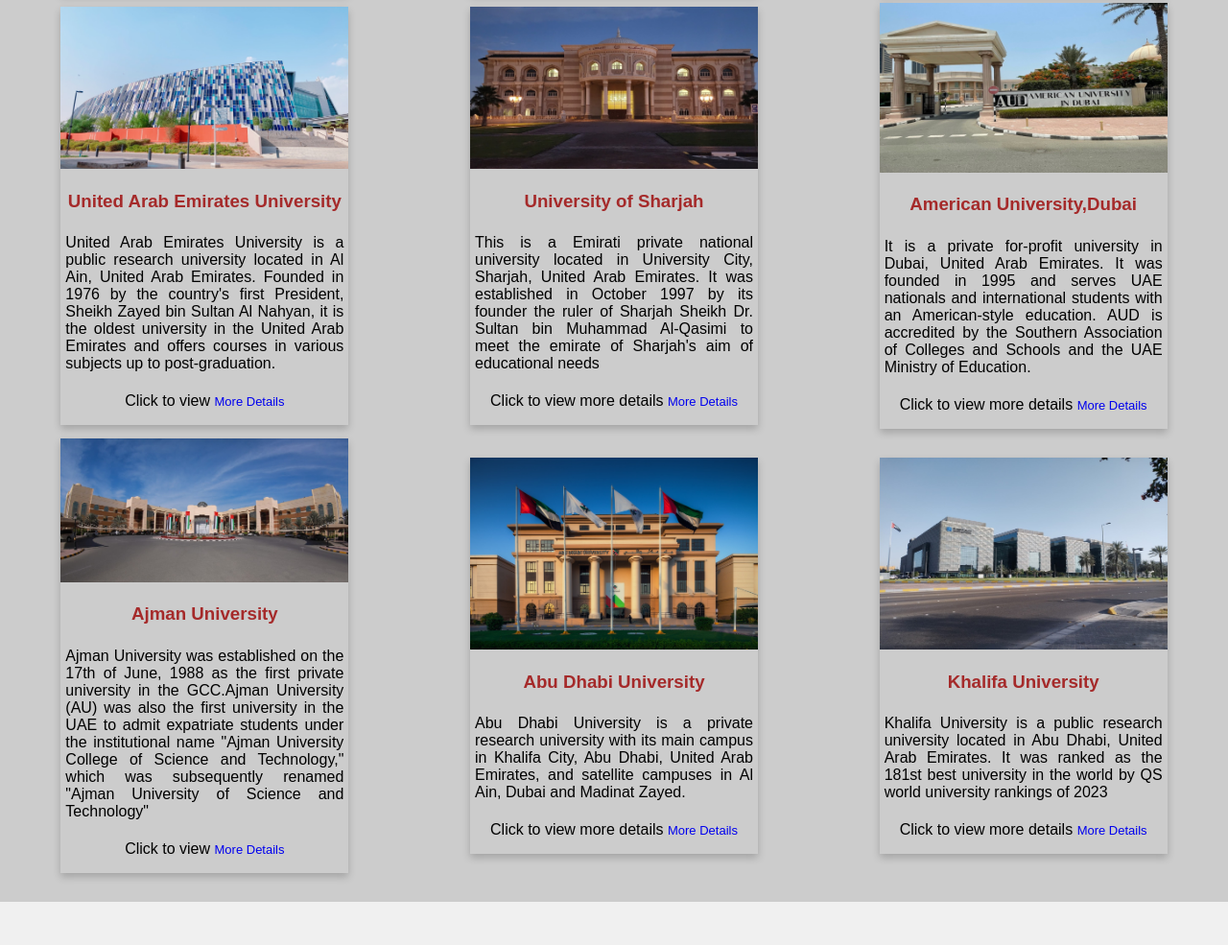
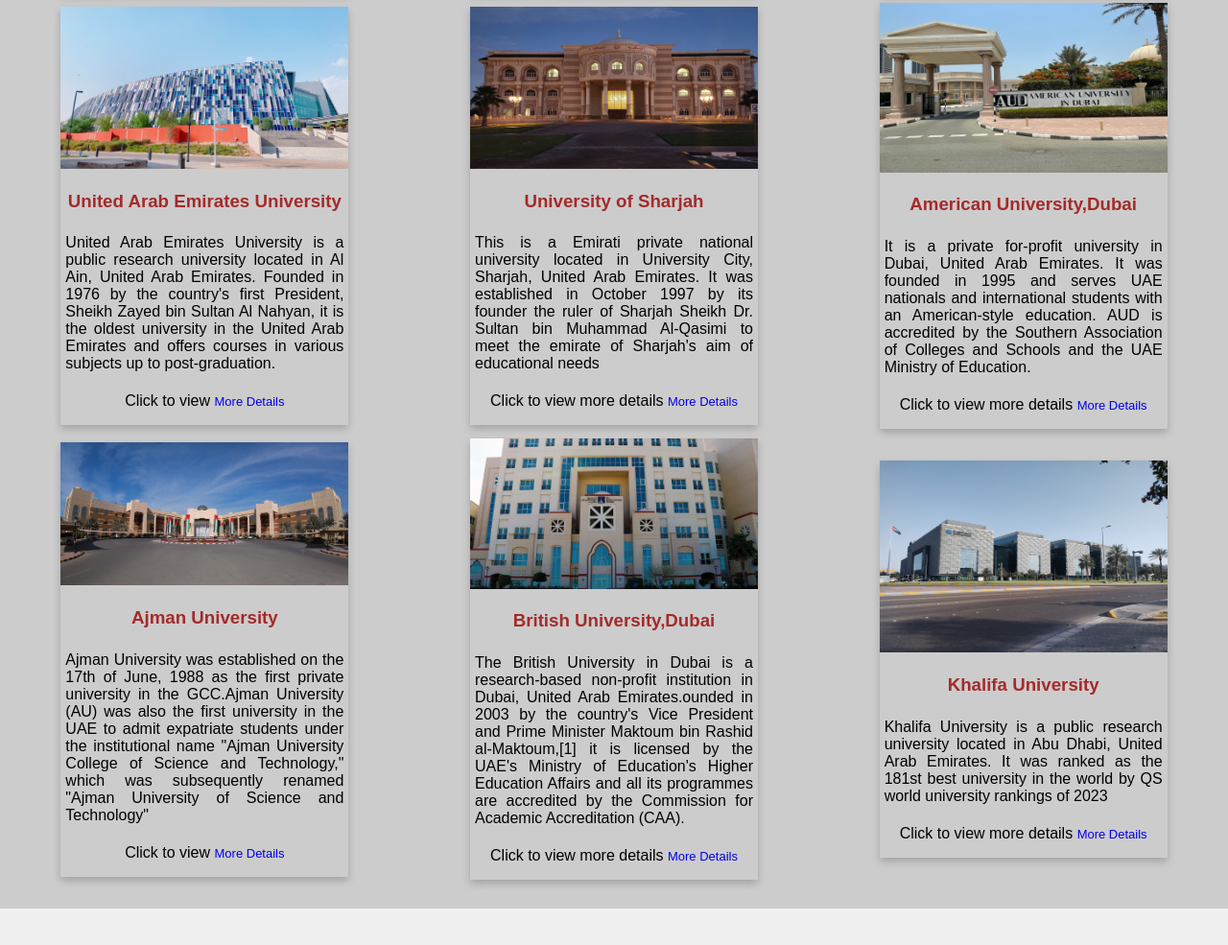
Before and after one commit to UbaidUllah777/UAEhighlisghts, a plain HTML site: page universities.html in a window 1280 px wide. Shown: the part 1009-1994 px from the top of the page at 96% size. Drawn offline with Linux system fonts and the light colour scheme.

Commit message:
new uni added

```diff
--- a/universities.html
+++ b/universities.html
@@ -248,25 +248,28 @@
           </p>
         </div>
 
-        <!-- University 2 AbuDhabiUniversity -->
+        <!-- University 2 British University,Dubai -->
         <div class="universityCard">
           <img
-            src="./images/AbuDhabiUniversity.jpg"
-            alt="AbuDhabi University"
+            src="./images/BritishUniversityDubai.jpg"
+            alt="British University,Dubai"
             style="width: 100%"
           />
-          <h3 style="color: brown">Abu Dhabi University</h3>
+          <h3 style="color: brown">British University,Dubai</h3>
 
           <p style="text-align: justify; padding: 5px">
-            Abu Dhabi University is a private research university with its main
-            campus in Khalifa City, Abu Dhabi, United Arab Emirates, and
-            satellite campuses in Al Ain, Dubai and Madinat Zayed.
+            The British University in Dubai is a research-based non-profit
+            institution in Dubai, United Arab Emirates.ounded in 2003 by the
+            country's Vice President and Prime Minister Maktoum bin Rashid
+            al-Maktoum,[1] it is licensed by the UAE's Ministry of Education's
+            Higher Education Affairs and all its programmes are accredited by
+            the Commission for Academic Accreditation (CAA).
           </p>
           <p>
             Click to view more details
             <a
               style="font-size: small"
-              href="https://www.adu.ac.ae/"
+              href="https://www.buid.ac.ae/"
               target="_blank"
             >
               More Details</a
```
Also changed, not shown: images/BritishUniversityDubai.jpg (added).
